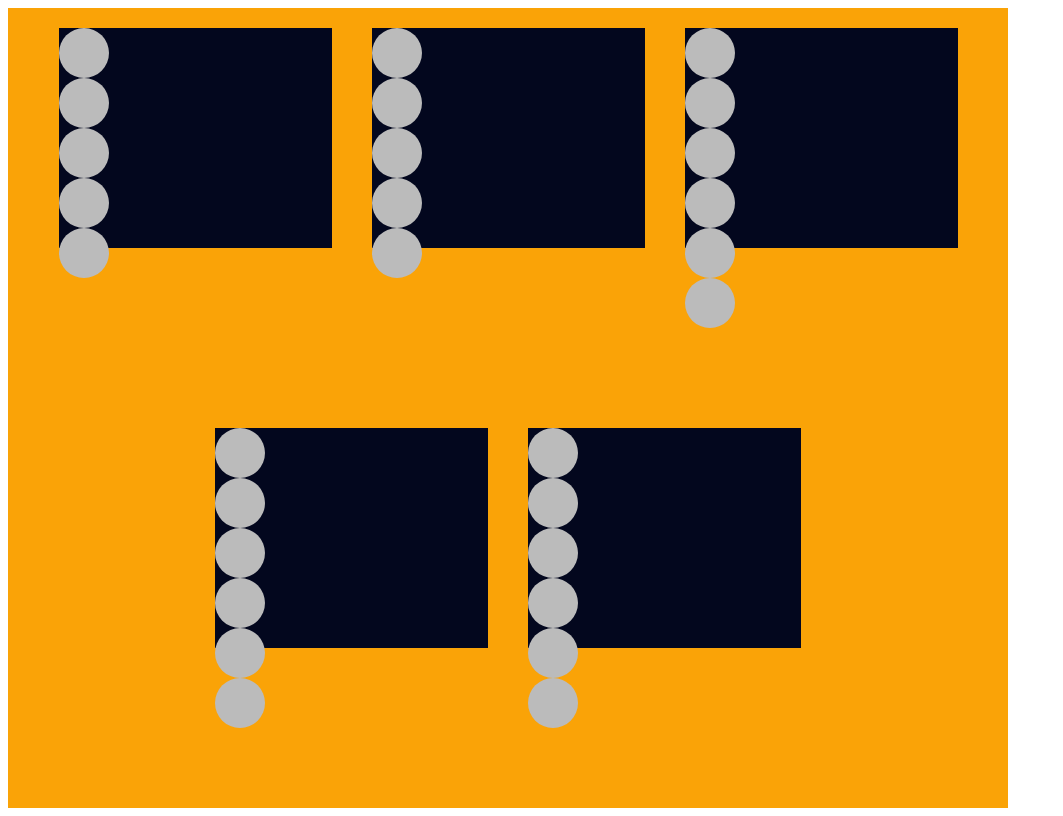
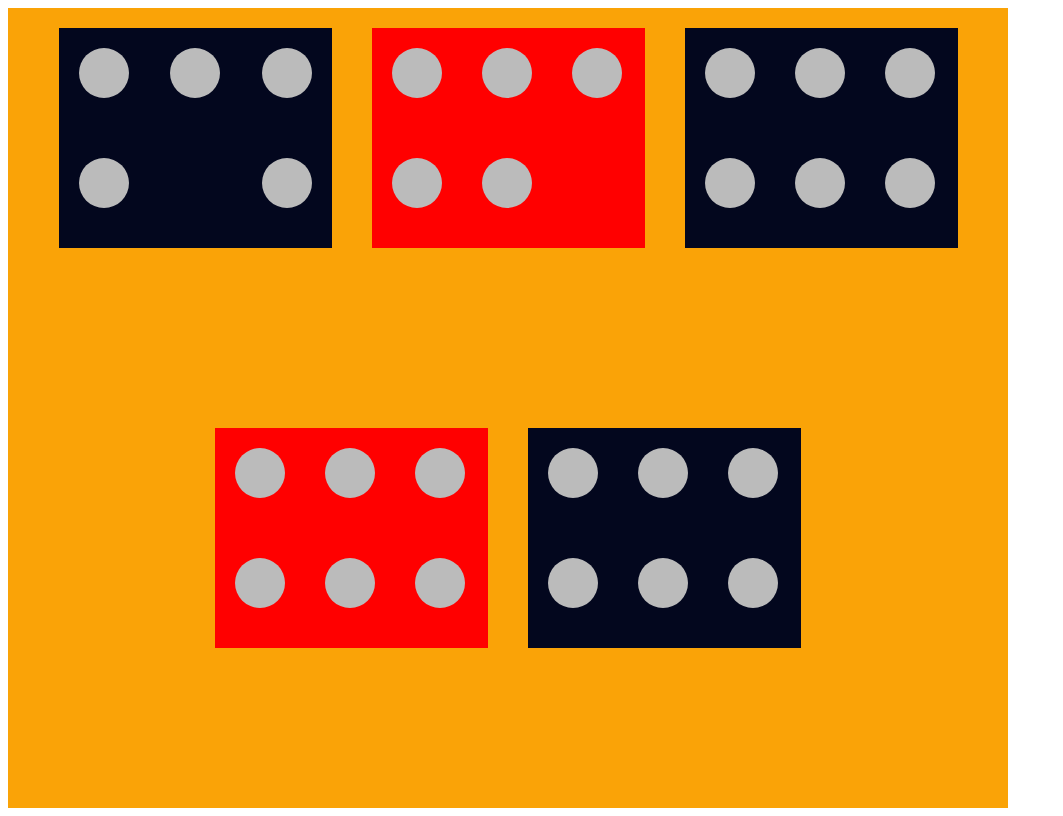
Before and after one commit to JohnWestGit2021/Flexboxcircles, a plain HTML site: page index.html in a window 1280 px wide. Shown: the whole page, without its empty margins (0-1063 px from the left). Drawn offline with Linux system fonts and the light colour scheme.

Commit message:
second commit

```diff
--- a/styles/index.css
+++ b/styles/index.css
@@ -13,13 +13,18 @@ justify-content: center;
     background-color: #03071E;
     margin: 20px;
     border-radius: 0px;
+    display: flex;
+    justify-content: space-between;
+    flex-wrap: wrap;
 }
 
 .second{
     width: 273px;
     height: 220px;
-    background-color: #03071E;
+    background-color: red;
     margin: 20px;
+    display: flex;
+    flex-wrap: wrap;
 }
 
 .third{
@@ -27,13 +32,17 @@ justify-content: center;
     height: 220px;
     background-color: #03071E;
     margin: 20px;
+    display: flex;
+    flex-wrap: wrap;
 }
 
 .fourth{
     width: 273px;
     height: 220px;
-    background-color: #03071E;
+    background-color: red;
     margin: 20px;
+    display: flex;
+    flex-wrap: wrap;
 }
 
 .fifth{
@@ -41,10 +50,13 @@ justify-content: center;
     height: 220px;
     background-color: #03071E;
     margin: 20px;
+    display: flex;
+    flex-wrap: wrap
 }
 .circle {
     width: 50px;
     height: 50px;
     background-color: #bbb;
     border-radius: 50%;
+    margin: 20px;
 }
```
